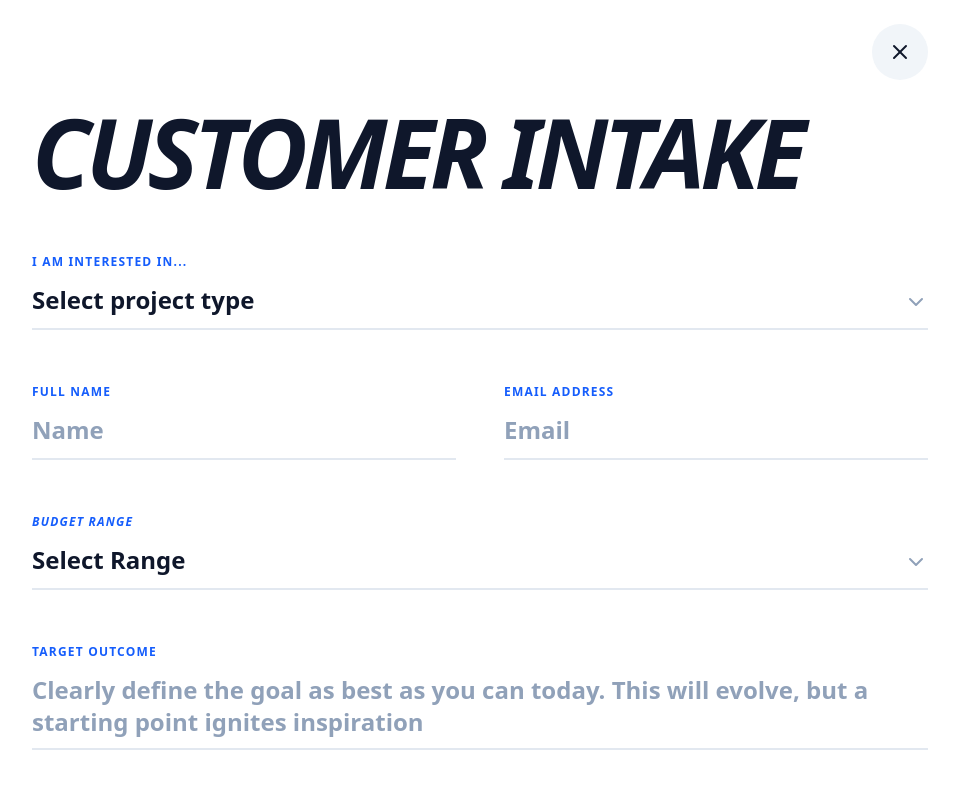
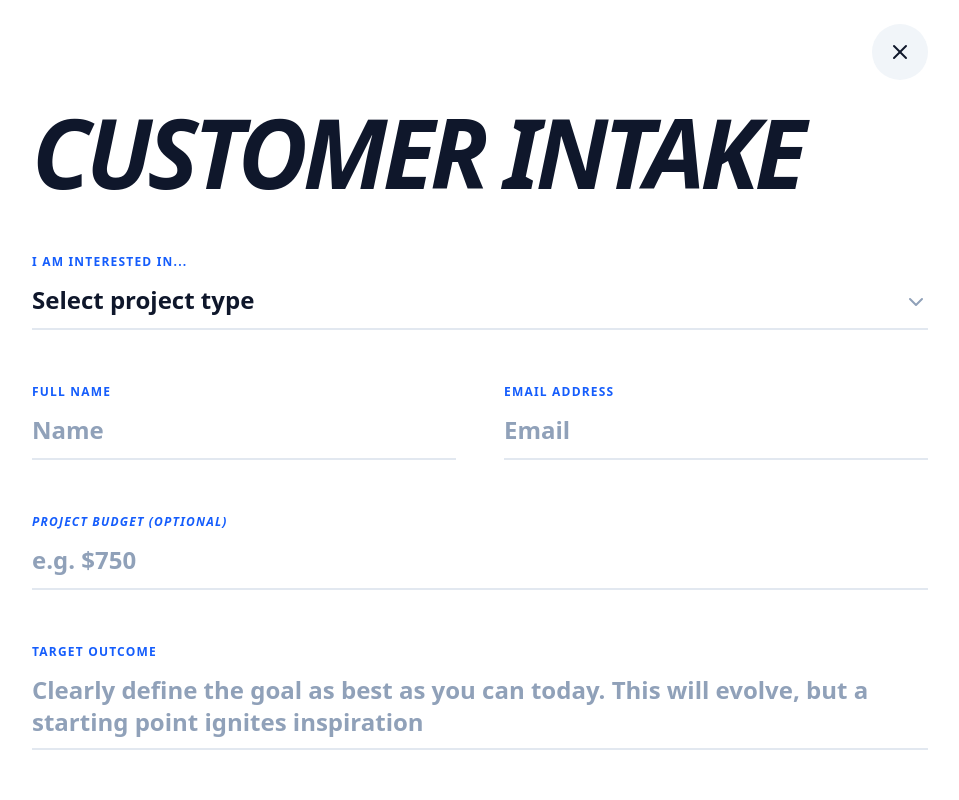
Before and after one commit to bombayway-png/portfolio-2026, a Next.js app: page / in a window 1280 px wide. Both pictures are taken after a click on the button "GET STARTED". Shown: the top 800 px of the page, without its empty margins (160-1119 px from the left). Built offline with nearby package versions, Linux system fonts and the light colour scheme.

Commit message:
Update page.tsx

```diff
--- a/app/page.tsx
+++ b/app/page.tsx
@@ -10,7 +10,7 @@ import {
 
 type FilterState = 'intake' | 'review' | null;
 
-// --- Defined Interfaces for Strict Type Safety ---
+// --- Strictly Typed Interfaces ---
 interface TriadCardProps {
   icon: React.ElementType;
   title: string;
@@ -61,7 +61,7 @@ export default function Home() {
       name: formData.name,
       email: formData.email,
       'a1': formData.projectType,
-      'a2': `OUTCOME: ${formData.outcome}\n\nBOTTLENECK: ${formData.description}\n\nBUDGET: ${formData.budget}`
+      'a2': `OUTCOME: ${formData.outcome}\n\nBOTTLENECK: ${formData.description}\n\nBUDGET: ${formData.budget || 'Optional'}`
     });
     return `${baseUrl}?${params.toString()}`;
   };
@@ -76,7 +76,7 @@ export default function Home() {
   const inputClasses = "w-full text-xl md:text-2xl font-semibold text-slate-900 border-b-2 border-slate-200 focus:border-blue-600 outline-none py-3 bg-transparent placeholder:text-slate-400 transition-colors appearance-none cursor-text";
 
   return (
-    <div className="min-h-screen bg-white text-slate-900 font-sans selection:bg-blue-100 overflow-x-hidden">
+    <div className="min-h-screen bg-white text-slate-900 font-sans selection:bg-blue-100 overflow-x-hidden text-left">
       {/* --- Sticky Navigation --- */}
       <nav className="fixed top-0 w-full z-50 bg-white/80 backdrop-blur-md border-b border-slate-100 h-20 flex items-center px-4 md:px-8">
         <div className="max-w-7xl mx-auto w-full flex justify-between items-center text-slate-900">
@@ -84,14 +84,14 @@ export default function Home() {
             <div className="w-8 h-8 md:w-9 md:h-9 bg-slate-900 rounded-lg flex items-center justify-center text-white text-[10px] md:text-xs">AS</div>
             <span className="text-xs md:text-base tracking-tighter">AI Product Architect</span>
           </div>
-          <button onClick={() => openPortal()} className="bg-blue-600 text-white px-6 py-2 rounded-full font-bold text-xs uppercase italic hover:bg-blue-700 transition-all">Get Started</button>
+          <button onClick={() => openPortal()} className="bg-blue-600 text-white px-4 md:px-6 py-2 md:py-2.5 rounded-full font-bold text-[10px] md:text-sm uppercase italic hover:bg-blue-700 transition-all">Get Started</button>
         </div>
       </nav>
 
-      <main className="max-w-7xl mx-auto px-6 pt-40 pb-24 text-slate-900 text-left">
+      <main className="max-w-7xl mx-auto px-6 pt-40 pb-24 text-slate-900">
         {/* --- Hero Section --- */}
         <section className="flex flex-col md:flex-row gap-16 items-center mb-32">
-          <div className="flex-1 order-2 md:order-1 text-slate-900">
+          <div className="flex-1 order-2 md:order-1">
             <h1 className="text-5xl md:text-8xl font-black tracking-tighter leading-[0.85] mb-8 italic uppercase">
               I Architect Apps. <br /> I Build Backends. <br />
               <span className="text-blue-600">I Deploy AI Agents.</span>
@@ -115,14 +115,14 @@ export default function Home() {
           </div>
         </section>
 
-        {/* --- Integration Triad Section --- */}
+        {/* --- Integration Triad --- */}
         <section className="mb-32 grid grid-cols-1 md:grid-cols-3 gap-8">
             <TriadCard icon={LayoutDashboard} title="UX Architecture" desc="Design scalable products from global consumption UX to AI interfaces." color="bg-blue-50 text-blue-600" />
             <TriadCard icon={Server} title="Core Infrastructure" desc="Architecting systems that eliminate legacy debt, forged at AWS." color="bg-slate-900 text-white" />
             <TriadCard icon={Bot} title="Agentic Intelligence" desc="Deploy autonomous agents using React and real-time OpenAI." color="bg-blue-600 text-white" />
         </section>
 
-        {/* --- WHAT YOU'LL GET (NOW RENDERING GetItem) --- */}
+        {/* --- What You'll Get (Renders GetItem) --- */}
         <section className="bg-slate-950 rounded-[4rem] p-12 md:p-24 text-white mb-32 shadow-2xl">
           <h2 className="text-4xl md:text-7xl font-black italic mb-20 uppercase tracking-tighter underline decoration-blue-600 underline-offset-[12px]">What You&apos;ll Get:</h2>
           <div className="grid grid-cols-1 md:grid-cols-3 gap-16">
@@ -134,33 +134,28 @@ export default function Home() {
 
         {/* --- Service Pillars --- */}
         <div className="space-y-12 mb-32">
-          <ServicePillarCard
-            pillar="Pillar 1: App Development"
-            pitch="&quot;I engineer reactive, high-performance frontends.&quot;"
-            proof="Feature Owner @ Blizzard"
-            proofDetail="Delivered gamepad support for battle.net on Xbox."
-            tech="Real-Time: Firebase state synchronization."
-            scale="Ownership of high-traffic UX for Call of Duty."
-            icon={Code2}
-          />
-          <ServicePillarCard
-            pillar="Pillar 2: Backend & AI"
-            pitch="&quot;I build the Central Nervous System of your business.&quot;"
-            proof="Ops Excellence @ AWS"
-            proofDetail="Engineered solutions saving $6M in renewals."
-            tech="Security: Zero-trust serverless backend logic."
-            scale="Benchmarking automation across 15 international locales."
-            icon={Database}
-          />
+          <ServicePillarCard pillar="Pillar 1: App Development" pitch="&quot;I engineer reactive, high-performance frontends.&quot;" proof="Feature Owner @ Blizzard" proofDetail="Delivered gamepad support for battle.net on Xbox." tech="Real-Time: Firebase state synchronization." scale="Ownership of high-traffic UX for Call of Duty." icon={Code2} />
+          <ServicePillarCard pillar="Pillar 2: Backend & AI" pitch="&quot;I build the Central Nervous System of your business.&quot;" proof="Ops Excellence @ AWS" proofDetail="Engineered solutions saving $6M in renewals." tech="Security: Zero-trust serverless backend logic." scale="Benchmarking automation across 15 international locales." icon={Database} />
         </div>
+
+        {/* --- Human-in-the-Loop CTA --- */}
+        <section className="bg-blue-600 rounded-[3rem] p-12 md:p-20 text-center text-white mb-24 shadow-2xl">
+          <h2 className="text-4xl md:text-6xl font-black italic uppercase tracking-tighter mb-8">Free &quot;Human-in-the-Loop&quot; Audit</h2>
+          <p className="text-xl md:text-2xl font-medium italic leading-relaxed max-w-4xl mx-auto mb-12 opacity-90">
+            Let&apos;s find some time and chat <strong>Agentic AI</strong>, <strong>Building Custom Applications</strong>, and <strong>Updating your Personal or Business Website</strong>.
+          </p>
+          <button onClick={() => openPortal('AI Strategy Consult')} className="bg-white text-blue-600 px-10 py-5 rounded-full text-xl font-black hover:scale-105 transition-all shadow-2xl italic uppercase inline-flex items-center gap-4">
+            Schedule a Call <ArrowRight size={24} />
+          </button>
+        </section>
       </main>
 
-      {/* --- Handshake Portal Modal --- */}
+      {/* --- Unified Portal Modal --- */}
       <AnimatePresence mode="wait">
         {activeFilter && (
           <motion.div initial={{ opacity: 0 }} animate={{ opacity: 1 }} exit={{ opacity: 0 }} className="fixed inset-0 z-[100] bg-white p-4 md:p-6 overflow-y-auto">
             <div className="max-w-4xl mx-auto py-12 md:py-20 relative text-left text-slate-900">
-              <button onClick={() => setActiveFilter(null)} className="absolute top-0 right-0 p-3 md:p-4 bg-slate-100 rounded-full hover:bg-slate-200 transition-all text-slate-900"><X size={24} /></button>
+              <button onClick={() => setActiveFilter(null)} className="absolute top-0 right-0 p-3 md:p-4 bg-slate-100 rounded-full hover:bg-slate-200 transition-all"><X size={24} /></button>
 
               {activeFilter === 'intake' ? (
                 <div>
@@ -169,13 +164,15 @@ export default function Home() {
                      <div className="grid grid-cols-1 md:grid-cols-2 gap-8 md:gap-12">
                         <div className="space-y-3 md:col-span-2 relative">
                            <label className="text-[10px] md:text-xs font-black uppercase tracking-widest text-blue-600">I am interested in...</label>
-                           <div className="relative group text-slate-900">
+                           <div className="relative group">
                              <select className={`${inputClasses} cursor-pointer`} value={formData.projectType} onChange={(e) => setFormData({...formData, projectType: e.target.value})}>
                                <option value="" disabled>Select project type</option>
                                <option value="AI Strategy Consult">An AI Strategy Consult</option>
                                <option value="First AI Agent">Build your first AI Agent</option>
                                <option value="Multiple AI Agents">Build Multiple AI Autonomous Agents</option>
+                               <option value="Business Landing Page">Build a business landing page</option>
                                <option value="Multi-User App">Build a Multi-User Application</option>
+                               <option value="Data Synthesis">Data Synthesis: Visualization and Insights</option>
                              </select>
                              <ChevronDown className="absolute right-0 bottom-4 text-slate-400 pointer-events-none" size={24} />
                            </div>
@@ -188,17 +185,10 @@ export default function Home() {
                            <label className="text-[10px] md:text-xs font-black uppercase tracking-widest text-blue-600">Email Address</label>
                            <input className={inputClasses} placeholder="Email" value={formData.email} onChange={(e) => setFormData({...formData, email: e.target.value})} />
                         </div>
+                        {/* UPDATED OPTIONAL BUDGET INPUT */}
                         <div className="space-y-3 md:col-span-2">
-                           <label className="text-[10px] md:text-xs font-black uppercase tracking-widest text-blue-600 italic">Budget Range</label>
-                           <div className="relative group text-slate-900">
-                             <select className={`${inputClasses} cursor-pointer`} value={formData.budget} onChange={(e) => setFormData({...formData, budget: e.target.value})}>
-                               <option value="" disabled>Select Range</option>
-                               <option value="5k-10k">$5k - $10k</option>
-                               <option value="10k-25k">$10k - $25k</option>
-                               <option value="25k+">$25k+</option>
-                             </select>
-                             <ChevronDown className="absolute right-0 bottom-4 text-slate-400" size={24} />
-                           </div>
+                           <label className="text-[10px] md:text-xs font-black uppercase tracking-widest text-blue-600 italic">Project Budget (Optional)</label>
+                           <input className={inputClasses} placeholder="e.g. $750" value={formData.budget} onChange={(e) => setFormData({...formData, budget: e.target.value})} />
                         </div>
                      </div>
                      <div className="space-y-3 md:col-span-2">
@@ -223,6 +213,10 @@ export default function Home() {
                       <div>
                         <p className="text-xs font-black uppercase text-slate-500 tracking-widest mb-1">Architectural Lead</p>
                         <p className="text-3xl font-black italic uppercase">{formData.name}</p>
+                      </div>
+                      <div>
+                        <p className="text-xs font-black uppercase text-slate-500 tracking-widest mb-1">Project Intent & Budget</p>
+                        <p className="text-xl font-bold italic text-blue-400 uppercase tracking-tighter">{formData.projectType} • {formData.budget || 'Optional'}</p>
                       </div>
                       <div>
                         <p className="text-xs font-black uppercase text-slate-500 tracking-widest mb-1">Target Bottleneck</p>
@@ -251,7 +245,7 @@ export default function Home() {
   );
 }
 
-// --- Strictly Typed Visual Helpers ---
+// --- Visual Helpers ---
 
 function TriadCard({ icon: Icon, title, desc, color }: TriadCardProps) {
   return (
@@ -267,7 +261,7 @@ function GetItem({ num, title, desc }: { num: string; title: string; desc: strin
   return (
     <div className="space-y-6 text-left">
       <span className="text-blue-600 font-black text-6xl italic opacity-50">{num}</span>
-      <h3 className="text-4xl font-black italic uppercase tracking-tighter">{title}</h3>
+      <h3 className="text-4xl font-black italic uppercase tracking-tighter text-white">{title}</h3>
       <p className="text-xl text-slate-400 font-medium italic leading-relaxed">{desc}</p>
     </div>
   );
```
